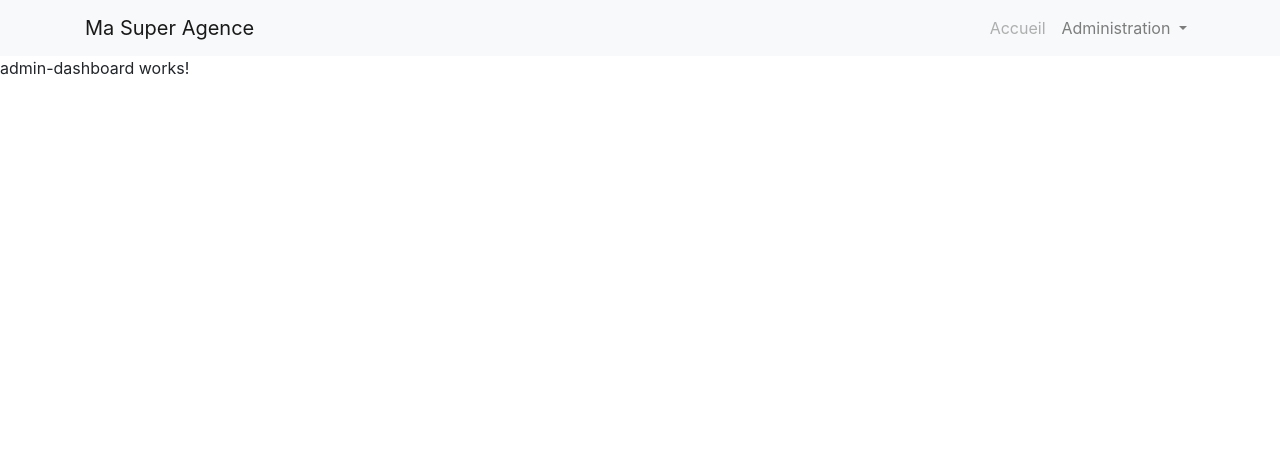
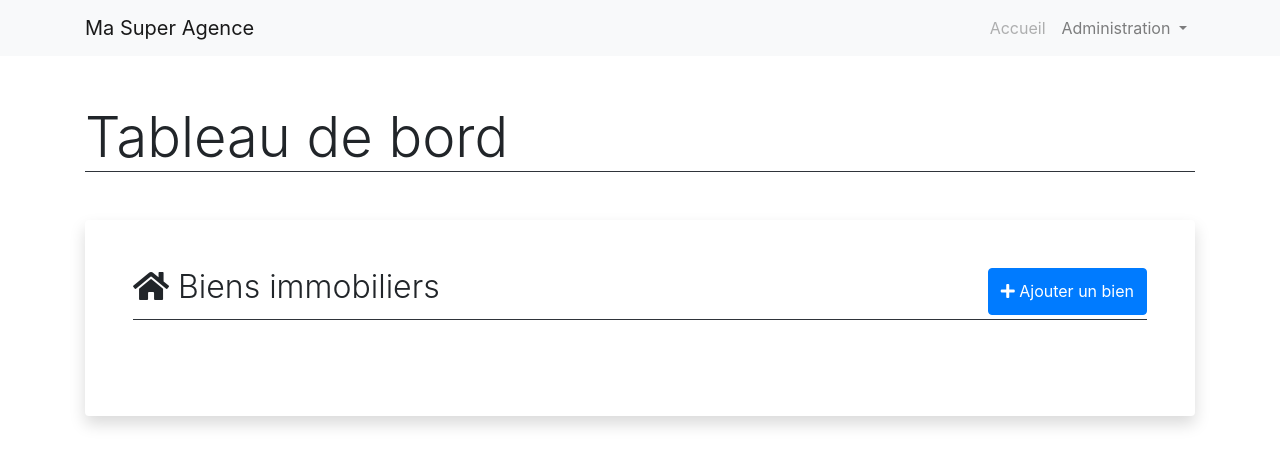
Before and after one commit to sserges/monAgence, an Angular app: page /admin/dashboard in a window 1280 px wide. Shown: the top 466 px of the page. Built offline with nearby package versions, Linux system fonts and the light colour scheme.

Commit message:
Admin Dashboard

```diff
--- a/src/app/admin/admin-dashboard/admin-dashboard.component.html
+++ b/src/app/admin/admin-dashboard/admin-dashboard.component.html
@@ -1 +1,9 @@
-<p>admin-dashboard works!</p>
+<div class="container">
+  <h1 class="display-4 pt-5 mb-0">Tableau de bord</h1>
+  <hr class="mt-0 mb-5 bg-dark" />
+  <div class="row">
+    <div class="col-12">
+      <app-admin-properties></app-admin-properties>
+    </div>
+  </div>
+</div>
--- /dev/null
+++ b/src/app/admin/admin-properties/admin-properties.component.html
@@ -0,0 +1,62 @@
+<div class="rounded shadow bg-white p-5">
+  <div class="row">
+    <div class="col-12 d-flex">
+      <h2 class="font-weight-light"><i class="fas fa-home"></i> Biens immobiliers</h2>
+      <button class="btn btn-primary ml-auto" type="button" data-toggle="modal" data-target="#propertiesFormModal"><i class="fas fa-plus"></i> Ajouter un bien</button>
+    </div>
+  </div>
+  <hr class="mt-1 mb-5 bg-dark" />
+  <div class="row">
+
+  </div>
+</div>
+
+
+<div class="modal fade" id="propertiesFormModal" tabindex="-1" role="dialog" aria-labelledby="exampleModalCenterTitle" aria-hidden="true">
+  <div class="modal-dialog modal-dialog-centered" role="document">
+    <div class="modal-content">
+      <form>
+        <div class="modal-header">
+          <h5 class="modal-title" id="exampleModalCenterTitle">Edition d'un bien</h5>
+          <button type="button" class="close" data-dismiss="modal" aria-label="Close">
+            <span aria-hidden="true">&times;</span>
+          </button>
+        </div>
+        <div class="modal-body">
+          <div class="form-group">
+            <input type="text" placeholder="Titre" class="form-control" />
+          </div>
+          <div class="input-group mb-3">
+            <div class="input-group-prepend">
+              <label class="input-group-text" for="inputGroupSelect01">Catégorie</label>
+            </div>
+            <select class="custom-select" id="inputGroupSelect01">
+              <option value="appartement">Appartement</option>
+              <option value="maison">Maison</option>
+            </select>
+          </div>
+
+          <div class="form-row">
+            <div class="form-group col-6">
+              <input type="text" placeholder="Surface (m²)" class="form-control" />
+            </div>
+            <div class="form-group col-6">
+              <input type="text" placeholder="Nombre de pièces" class="form-control" />
+            </div>
+          </div>
+
+          <div class="form-group">
+            <textarea class="form-control w-100" rows="4" placeholder="Description du bien"></textarea>
+          </div>
+          <div class="form-group">
+            <input type="text" placeholder="Prix" class="form-control" />
+          </div>
+        </div>
+        <div class="modal-footer">
+          <button type="button" class="btn btn-secondary" data-dismiss="modal">Annuler</button>
+          <button type="button" class="btn btn-primary">Enregistrer</button>
+        </div>
+      </form>
+    </div>
+  </div>
+</div>
--- /dev/null
+++ b/src/app/admin/admin-properties/admin-properties.component.ts
@@ -0,0 +1,15 @@
+import { Component, OnInit } from '@angular/core';
+
+@Component({
+  selector: 'app-admin-properties',
+  templateUrl: './admin-properties.component.html',
+  styleUrls: ['./admin-properties.component.css']
+})
+export class AdminPropertiesComponent implements OnInit {
+
+  constructor() { }
+
+  ngOnInit() {
+  }
+
+}
--- a/src/app/app.module.ts
+++ b/src/app/app.module.ts
@@ -6,13 +6,15 @@ import { AppComponent } from './app.component';
 import { HeaderComponent } from './header/header.component';
 import { HomeComponent } from './home/home.component';
 import { AdminDashboardComponent } from './admin/admin-dashboard/admin-dashboard.component';
+import { AdminPropertiesComponent } from './admin/admin-properties/admin-properties.component';
 
 @NgModule({
   declarations: [
     AppComponent,
     HeaderComponent,
     HomeComponent,
-    AdminDashboardComponent
+    AdminDashboardComponent,
+    AdminPropertiesComponent
   ],
   imports: [
     BrowserModule,
--- a/src/index.html
+++ b/src/index.html
@@ -6,6 +6,7 @@
   <base href="/">
   <meta name="viewport" content="width=device-width, initial-scale=1">
   <link rel="icon" type="image/x-icon" href="favicon.ico">
+  <link rel="stylesheet" href="https://use.fontawesome.com/releases/v5.6.3/css/all.css">
 </head>
 <body>
   <app-root></app-root>
```
Also changed, not shown: src/app/admin/admin-properties/admin-properties.component.css (added).
